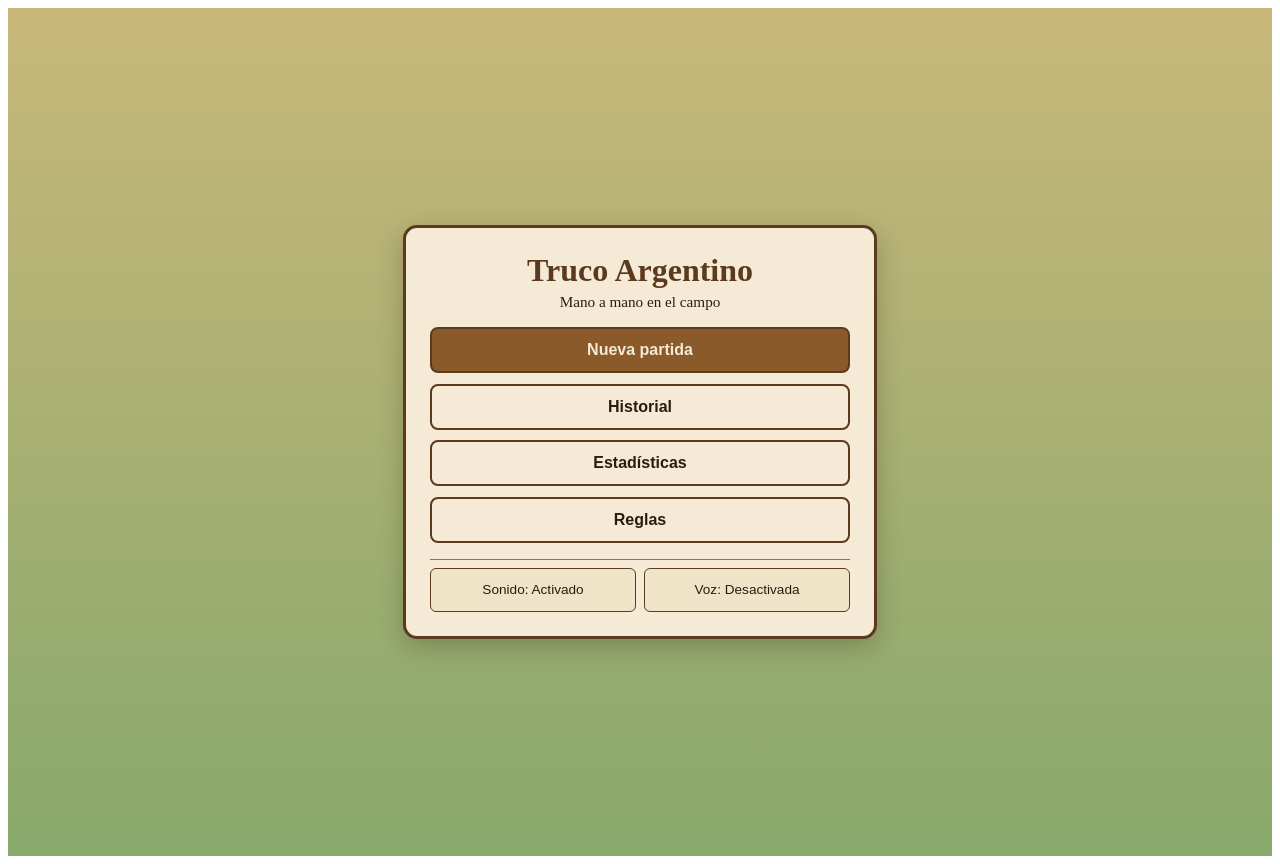
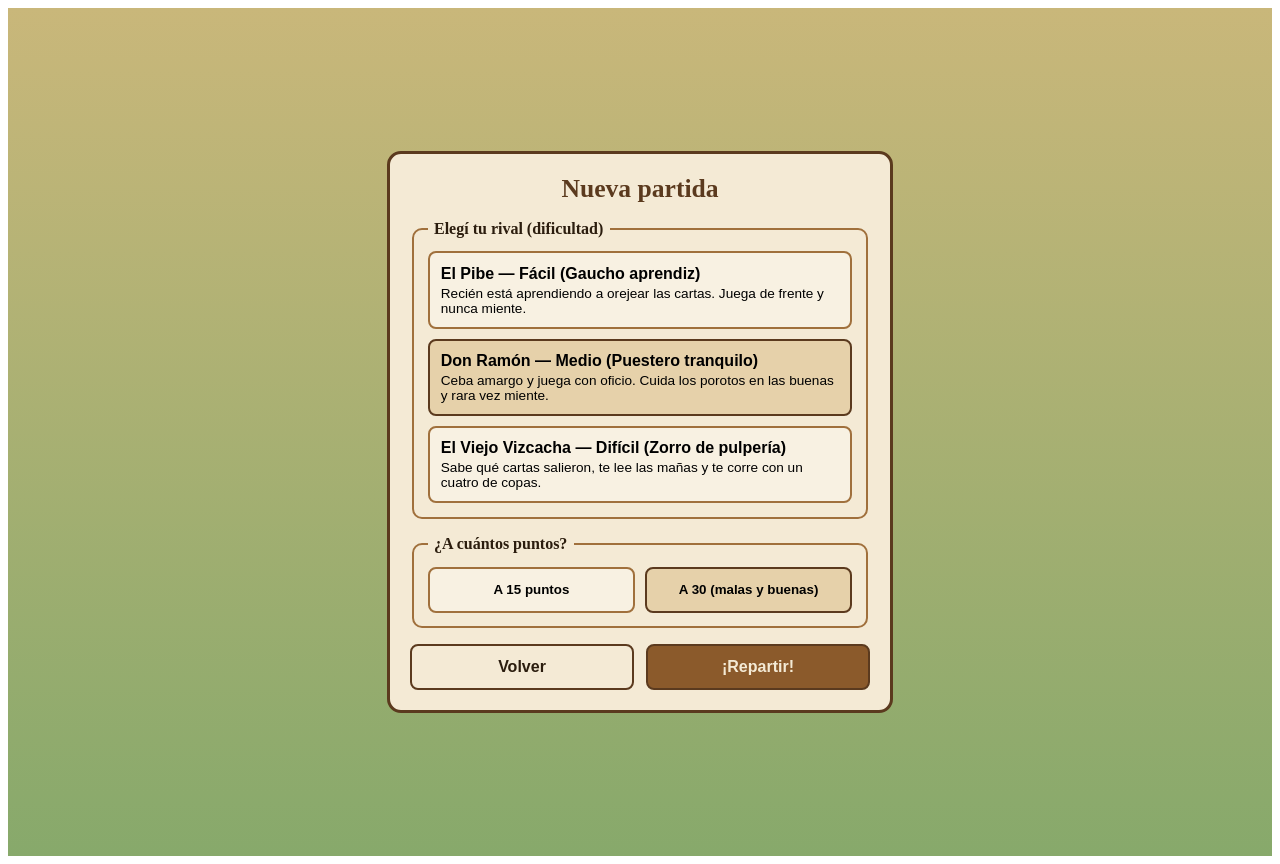
Before and after one commit to 1W3-421343-Torres-Marcos/Truco, a React (Vite) app: page / in a window 1280 px wide. Both pictures are taken after a click on the button "Nueva partida". Built offline with nearby package versions, Linux system fonts and the light colour scheme.

Commit message:
feat(ui): configuracion de partida

```diff
--- a/src/ui/App.tsx
+++ b/src/ui/App.tsx
@@ -1,11 +1,12 @@
 import { useGameStore } from '../store/index.ts';
 import { HomeScreen } from './screens/HomeScreen.tsx';
+import { NewGameScreen } from './screens/NewGameScreen.tsx';
 
 function App() {
   const screen = useGameStore((s) => s.screen);
 
-  if (screen === 'home') {
-    return <HomeScreen />;
+  if (screen === 'newGame') {
+    return <NewGameScreen />;
   }
 
   return <HomeScreen />;
--- /dev/null
+++ b/src/ui/screens/NewGameScreen.module.css
@@ -0,0 +1,126 @@
+.container {
+  min-height: 100dvh;
+  display: flex;
+  flex-direction: column;
+  align-items: center;
+  justify-content: center;
+  padding: 1.5rem 1rem;
+  background: linear-gradient(180deg, var(--pampa) 0%, var(--pampa-verde) 100%);
+  color: var(--tinta);
+}
+
+.card {
+  width: 100%;
+  max-width: 460px;
+  background-color: var(--crema);
+  border: 3px solid var(--madera-oscura);
+  border-radius: 14px;
+  padding: 1.25rem;
+  display: flex;
+  flex-direction: column;
+  gap: 1rem;
+}
+
+.title {
+  margin: 0;
+  font-size: 1.6rem;
+  color: var(--madera-oscura);
+  text-align: center;
+}
+
+.warning {
+  margin: 0;
+  padding: 0.7rem;
+  background-color: #f9d7d7;
+  border: 2px solid var(--rojo-punzo);
+  border-radius: 8px;
+  font-size: 0.88rem;
+  color: var(--tinta);
+}
+
+.fieldset {
+  border: 2px solid var(--cuero);
+  border-radius: 10px;
+  padding: 0.85rem;
+  display: flex;
+  flex-direction: column;
+  gap: 0.6rem;
+}
+
+.legend {
+  font-weight: 700;
+  padding: 0 0.4rem;
+}
+
+.characterOption {
+  display: flex;
+  flex-direction: column;
+  align-items: flex-start;
+  text-align: left;
+  gap: 0.2rem;
+  padding: 0.7rem;
+  border-radius: 8px;
+  border: 2px solid var(--cuero);
+  background: #f8f1e2;
+  cursor: pointer;
+}
+
+.characterOptionSelected {
+  border-color: var(--madera-oscura);
+  background: #e6d1aa;
+}
+
+.characterHeader {
+  font-weight: 700;
+  font-size: 1rem;
+}
+
+.characterDesc {
+  font-size: 0.85rem;
+}
+
+.targetRow {
+  display: flex;
+  gap: 0.6rem;
+}
+
+.targetButton {
+  flex: 1;
+  min-height: 46px;
+  border-radius: 8px;
+  border: 2px solid var(--cuero);
+  background: #f8f1e2;
+  font-weight: 700;
+  cursor: pointer;
+}
+
+.targetButtonSelected {
+  border-color: var(--madera-oscura);
+  background: #e6d1aa;
+}
+
+.actions {
+  display: flex;
+  gap: 0.75rem;
+}
+
+.startButton,
+.backButton {
+  flex: 1;
+  min-height: 46px;
+  font-size: 1rem;
+  font-weight: 700;
+  border-radius: 8px;
+  border: 2px solid var(--madera-oscura);
+  cursor: pointer;
+}
+
+.startButton {
+  background-color: var(--madera);
+  color: var(--crema);
+}
+
+.backButton {
+  background-color: var(--crema);
+  color: var(--tinta);
+}
--- /dev/null
+++ b/src/ui/screens/NewGameScreen.tsx
@@ -0,0 +1,98 @@
+import { useState } from 'react';
+import {
+  BOT_CHARACTERS,
+  DIFFICULTIES,
+  hasResumableGame,
+  useGameStore,
+  type Difficulty,
+  type TargetScore,
+} from '../../store/index.ts';
+import styles from './NewGameScreen.module.css';
+
+const DIFFICULTY_LABELS: Readonly<Record<Difficulty, string>> = {
+  facil: 'Fácil',
+  medio: 'Medio',
+  dificil: 'Difícil',
+};
+
+export function NewGameScreen() {
+  const settings = useGameStore((s) => s.settings);
+  const savedGame = useGameStore((s) => s.savedGame);
+  const startNewGame = useGameStore((s) => s.startNewGame);
+  const navigateTo = useGameStore((s) => s.navigateTo);
+
+  const [difficulty, setDifficulty] = useState<Difficulty>(settings.lastDifficulty);
+  const [targetScore, setTargetScore] = useState<TargetScore>(settings.lastTarget);
+
+  const willAbandonExisting = hasResumableGame(savedGame);
+
+  return (
+    <main className={styles.container}>
+      <section className={styles.card} aria-label="Configurar nueva partida">
+        <h1 className={styles.title}>Nueva partida</h1>
+
+        {willAbandonExisting && (
+          <p className={styles.warning} role="alert">
+            Tenés una partida en curso. Si empezás una nueva, la actual se registrará como
+            abandonada.
+          </p>
+        )}
+
+        <fieldset className={styles.fieldset}>
+          <legend className={styles.legend}>Elegí tu rival (dificultad)</legend>
+          {DIFFICULTIES.map((diff) => {
+            const character = BOT_CHARACTERS[diff];
+            const selected = difficulty === diff;
+            return (
+              <button
+                key={diff}
+                type="button"
+                aria-pressed={selected}
+                className={`${styles.characterOption} ${selected ? styles.characterOptionSelected : ''}`}
+                onClick={() => setDifficulty(diff)}
+              >
+                <span className={styles.characterHeader}>
+                  {character.name} — {DIFFICULTY_LABELS[diff]} ({character.title})
+                </span>
+                <span className={styles.characterDesc}>{character.description}</span>
+              </button>
+            );
+          })}
+        </fieldset>
+
+        <fieldset className={styles.fieldset}>
+          <legend className={styles.legend}>¿A cuántos puntos?</legend>
+          <div className={styles.targetRow}>
+            {([15, 30] as const).map((pts) => {
+              const selected = targetScore === pts;
+              return (
+                <button
+                  key={pts}
+                  type="button"
+                  aria-pressed={selected}
+                  className={`${styles.targetButton} ${selected ? styles.targetButtonSelected : ''}`}
+                  onClick={() => setTargetScore(pts)}
+                >
+                  A {pts} {pts === 30 ? '(malas y buenas)' : 'puntos'}
+                </button>
+              );
+            })}
+          </div>
+        </fieldset>
+
+        <div className={styles.actions}>
+          <button type="button" className={styles.backButton} onClick={() => navigateTo('home')}>
+            Volver
+          </button>
+          <button
+            type="button"
+            className={styles.startButton}
+            onClick={() => startNewGame({ difficulty, targetScore })}
+          >
+            ¡Repartir!
+          </button>
+        </div>
+      </section>
+    </main>
+  );
+}
```
Also changed, not shown: 1 other file (tests, documents, lock files or other folders).
